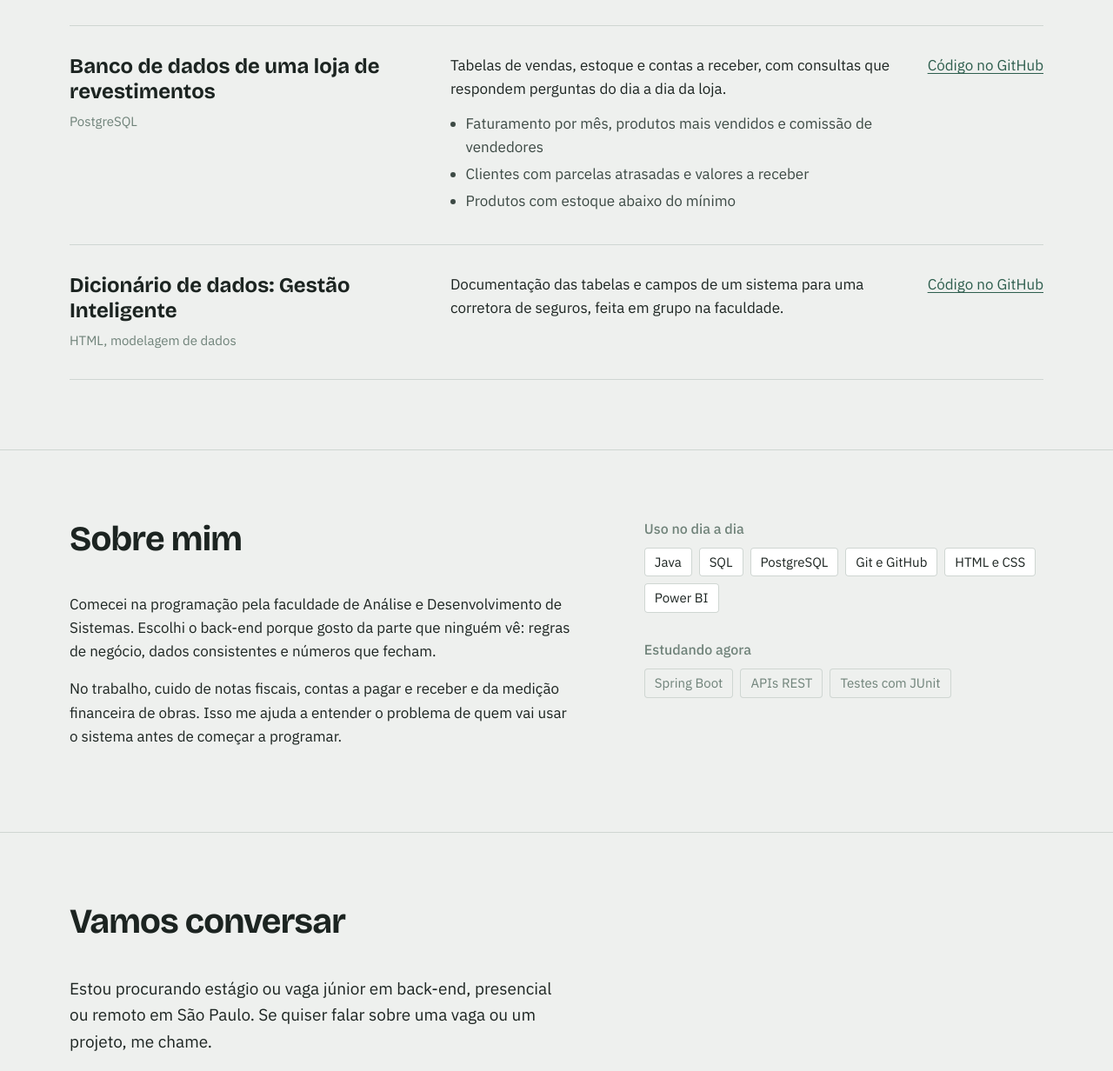
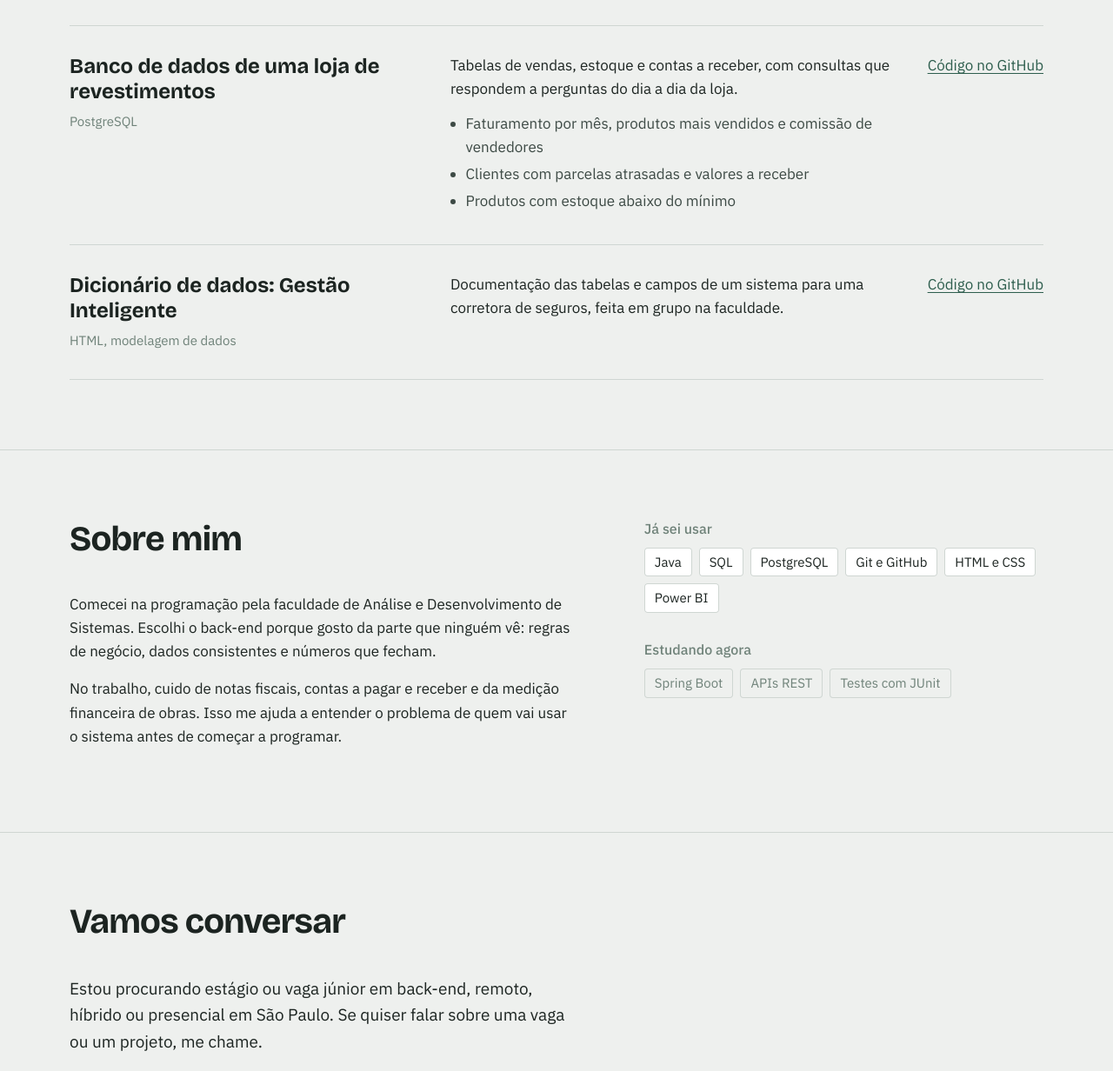
Before and after one commit to brenuuuu/brenuuuu.github.io, a plain HTML site: page index.html in a window 1280 px wide. Shown: the part 1188-2420 px from the top of the page at 87% size. Drawn offline with nearby package versions, Linux system fonts and the light colour scheme.

Commit message:
Ajusta textos do site

```diff
--- a/index.html
+++ b/index.html
@@ -212,7 +212,7 @@
           <p class="stack">PostgreSQL</p>
         </div>
         <div>
-          <p>Tabelas de vendas, estoque e contas a receber, com consultas que respondem perguntas do dia a dia da loja.</p>
+          <p>Tabelas de vendas, estoque e contas a receber, com consultas que respondem a perguntas do dia a dia da loja.</p>
           <ul>
             <li>Faturamento por mês, produtos mais vendidos e comissão de vendedores</li>
             <li>Clientes com parcelas atrasadas e valores a receber</li>
@@ -247,7 +247,7 @@
         <p>No trabalho, cuido de notas fiscais, contas a pagar e receber e da medição financeira de obras. Isso me ajuda a entender o problema de quem vai usar o sistema antes de começar a programar.</p>
       </div>
       <div class="ferramentas">
-        <h3>Uso no dia a dia</h3>
+        <h3>Já sei usar</h3>
         <ul>
           <li>Java</li><li>SQL</li><li>PostgreSQL</li><li>Git e GitHub</li><li>HTML e CSS</li><li>Power BI</li>
         </ul>
@@ -262,7 +262,7 @@
   <section id="contato" class="contato">
     <div class="container">
       <h2>Vamos conversar</h2>
-      <p>Estou procurando estágio ou vaga júnior em back-end, presencial ou remoto em São Paulo. Se quiser falar sobre uma vaga ou um projeto, me chame.</p>
+      <p>Estou procurando estágio ou vaga júnior em back-end, remoto, híbrido ou presencial em São Paulo. Se quiser falar sobre uma vaga ou um projeto, me chame.</p>
       <div class="acoes">
         <a class="botao" href="https://github.com/brenuuuu">Falar pelo GitHub</a>
         <!-- Adicione aqui seu LinkedIn e e-mail:
```
